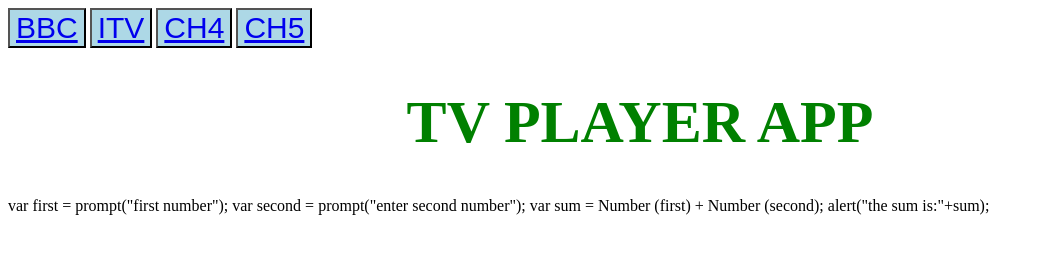
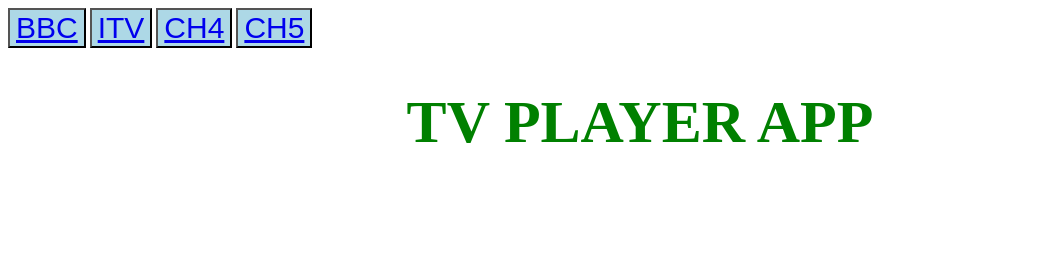
Before and after one commit to stevenjoyce56/stevenjoyce56.github.io2, a plain HTML site: page index.html in a window 1280 px wide. Shown: the whole page, without its empty margins (0-1044 px from the left). Drawn offline with Linux system fonts and the light colour scheme.

Commit message:
Update index.html

```diff
--- a/index.html
+++ b/index.html
@@ -24,11 +24,6 @@
 
 </body>
 
-<scrip>
-var first = prompt("first number");
-var second = prompt("enter second number");
-var sum = Number (first) + Number (second);
-alert("the sum is:"+sum);
-</scrip>
+
 
 </html>
```
